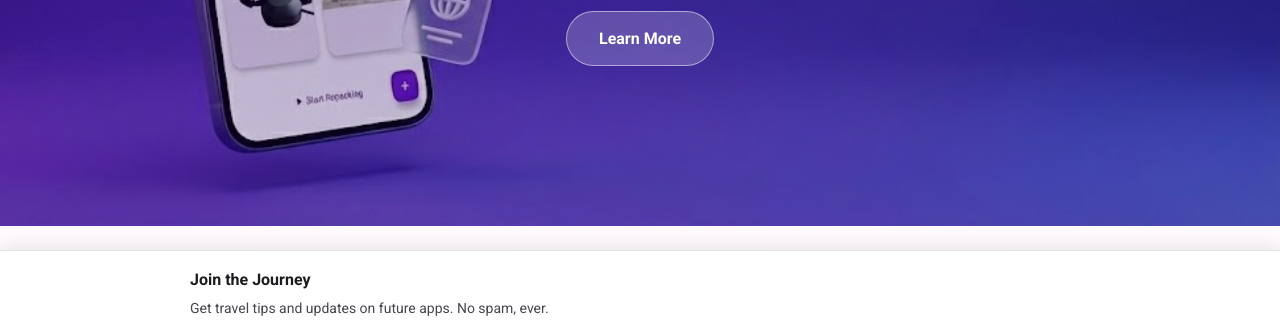
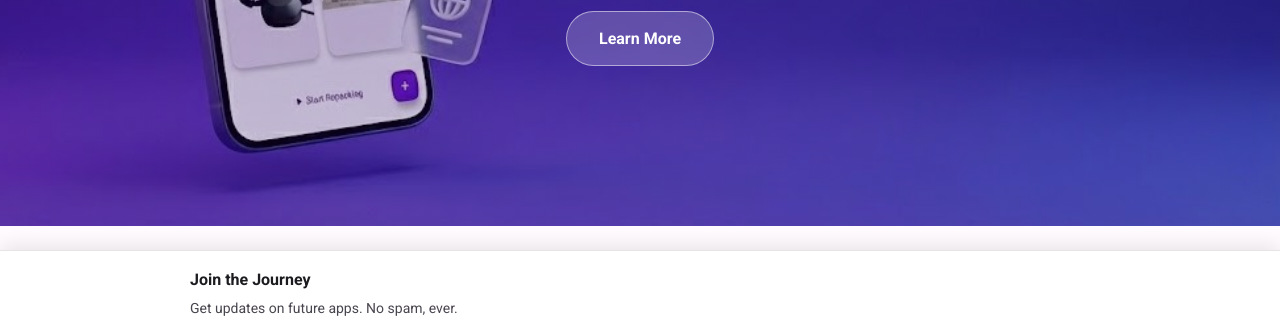
Before and after one commit to klznm/PicPack-website, a plain HTML site: page docs/index.html in a window 1280 px wide. Shown: the part 465-796 px from the top of the page. Drawn offline with Linux system fonts and the light colour scheme; grey boxes are pictures that could not be loaded.

Commit message:
newsletter

```diff
--- a/docs/index.html
+++ b/docs/index.html
@@ -662,7 +662,7 @@
         <div class="newsletter-content">
             <div class="newsletter-text">
                 <h4>Join the Journey</h4>
-                <p>Get travel tips and updates on future apps. No spam, ever.</p>
+                <p>Get updates on future apps. No spam, ever.</p>
             </div>
 
             <!-- CONVERTKIT PLACEHOLDER START -->
```
